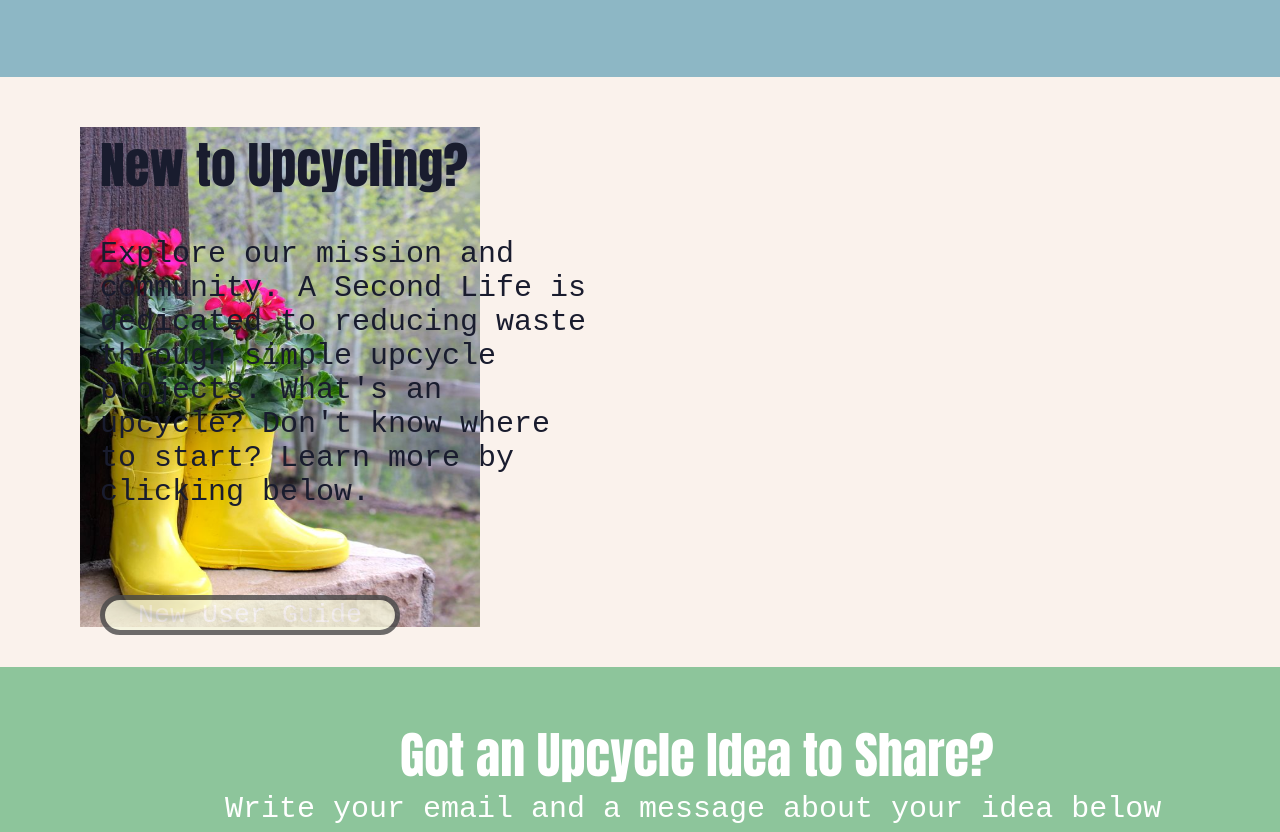
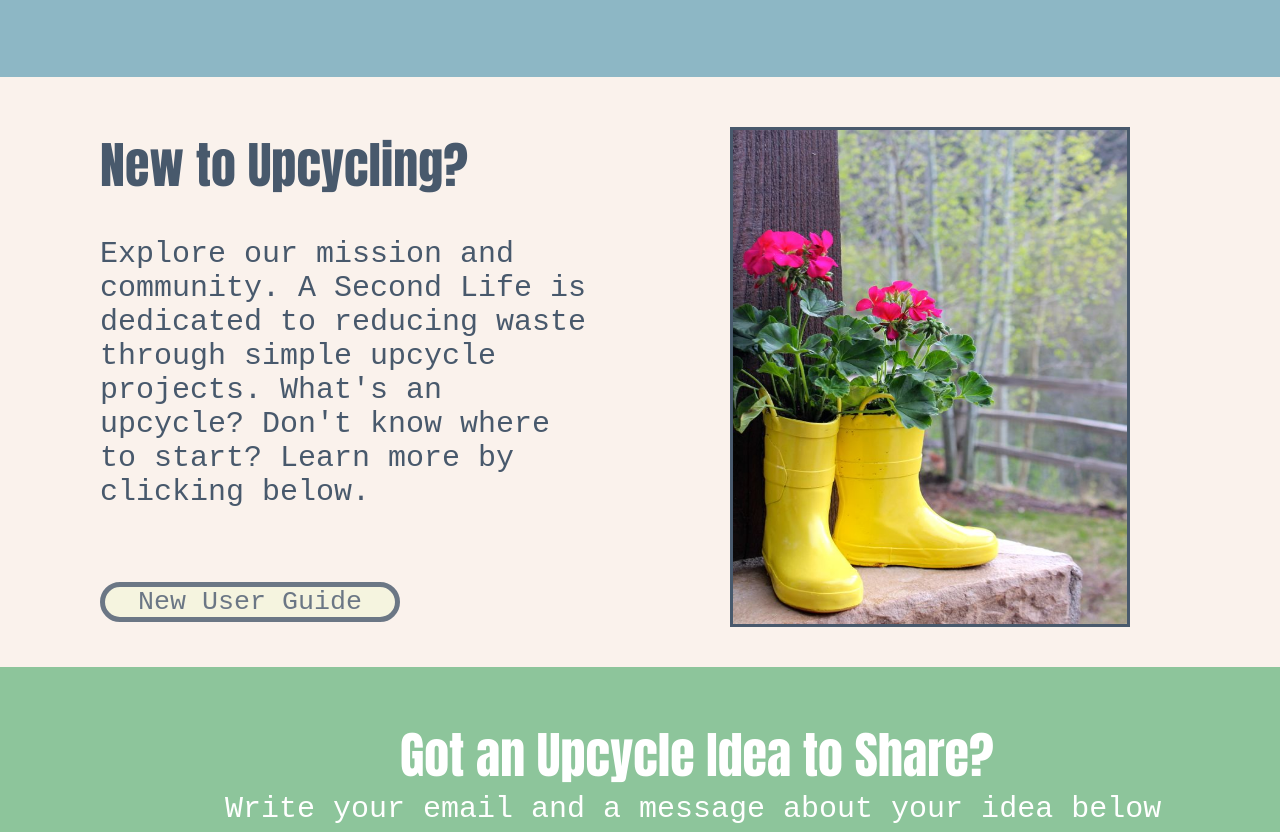
Before and after one commit to berynsw/ASecondLifeWebsite, a Vue app: page / in a window 1280 px wide. Shown: the part 620-1452 px from the top of the page. Built offline with nearby package versions, Linux system fonts and the light colour scheme.

Commit message:
changes to new User guide section on home page

```diff
--- a/src/components/Homepage.vue
+++ b/src/components/Homepage.vue
@@ -2,7 +2,7 @@
     <div>
         <UpcycleSearch />
         <div class="newUserSection">
-            <img :src="require(`@/assets/boots.jpg`)" width= '400' height= '500'>
+            <img :src="require(`@/assets/boots.jpg`)" class="boots" width= '400' height= '500'>
             <div class="name">New to Upcycling?</div>
             <p class="text">Explore our mission and community. A Second Life is dedicated to reducing waste through simple upcycle projects. What's an upcycle? Don't know where to start? Learn more by clicking below.</p>
             <router-link class="NewUser" to="./newuserguide">New User Guide</router-link>
@@ -36,6 +36,7 @@
 body .name{
     font-size: 50px;
     font-family: Impact, Haettenschweiler, 'Arial Narrow Bold', sans-serif;
+    color: #48596C;
     width: 800px;
     position: absolute;
     top: 50px;
@@ -43,16 +44,19 @@ body .name{
 }
 body .text{
     font-size: 30px;
+    color: #48596C;
     width: 500px;
     position: absolute;
     top: 160px;
     left: 100px;
 }
-body .img-boots{
+body .boots{
     background-image: url("../assets/boots.jpg");
     position: absolute;
-    top: 100px;
-    right:100px;
+    border-style: solid;
+    border-color:#48596C;
+    top: 50px;
+    right:150px;
 }
 body .NewUser{
     width: 300px;
@@ -60,22 +64,23 @@ body .NewUser{
     margin: 25px 0px;
     border-radius: 25px;
     border: 5px solid;
-    border-color: rgb(73, 73, 73);
+    border-color:#48596C;
     font-size: 20pt;
     font-family: 'Courier New', Courier, monospace;
     text-align: center;
     opacity: 80%;
     position: absolute;
-    bottom:7px;
+    bottom:20px;
     left: 100px;
     transition: 0.4s;
-    color: white;
+    color: #48596C;
     background-color: rgb(245, 245, 220);
     text-decoration: none;
 }
 body .NewUser.active,
 body .NewUser:hover{
-    background-color: #555;
+    background-color: #48596C;
+    color: white;
     border-color: #c58db7;
     opacity: 90%;
 }
--- a/src/components/IdeaForm.vue
+++ b/src/components/IdeaForm.vue
@@ -98,7 +98,7 @@ main .submit{
 }
 main .submit.active,
 main .submit:hover{
-    background-color: #555;
+    background-color: #48596C;
     border-color: #c58db7;
     opacity: 90%;
 }
```
